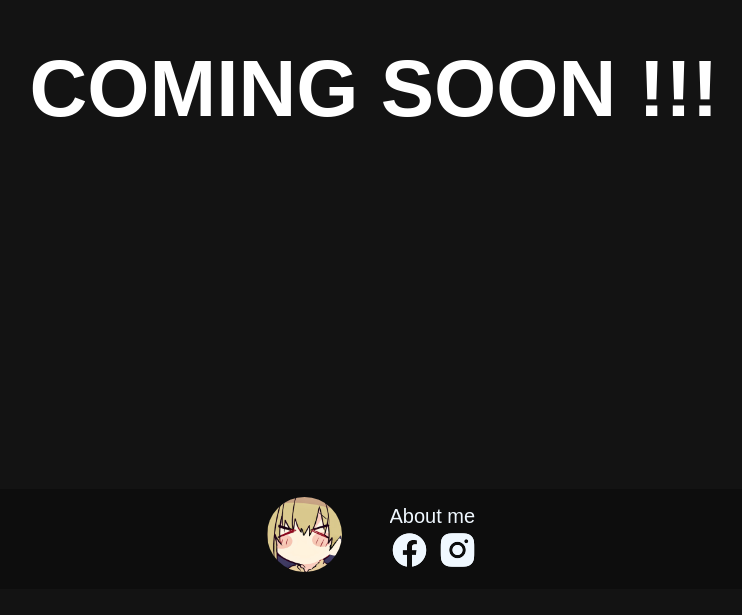
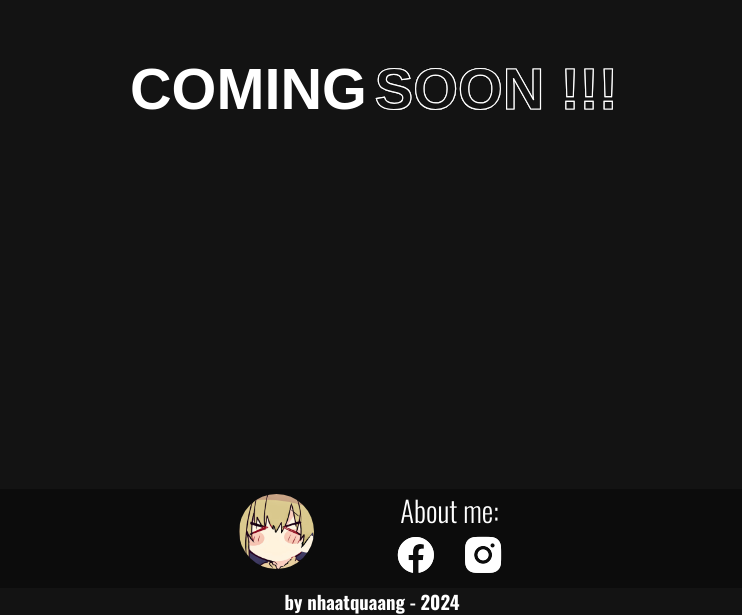
Before and after one commit to NhaatQuaang/NhaatQuaang.github.io, a plain HTML site: page index.html in a window 1280 px wide. Shown: the part 311-926 px from the top of the page, without its empty margins (268-1010 px from the left). Before the commit the page ends 900 px from the top, so only its background shows below. Drawn offline with nearby package versions, Linux system fonts and the light colour scheme; a web font is replaced by a local one.

Commit message:
edit font

```diff
--- a/index.html
+++ b/index.html
@@ -6,6 +6,10 @@
     <meta name="viewport" content="width=device-width, initial-scale=1.0" />
     <link rel="stylesheet" href="https://cdnjs.cloudflare.com/ajax/libs/font-awesome/6.4.2/css/all.min.css" />
     <link rel="stylesheet" href="https://cdnjs.cloudflare.com/ajax/libs/remixicon/4.2.0/remixicon.min.css" />
+    <link rel="preconnect" href="https://fonts.googleapis.com">
+    <link rel="preconnect" href="https://fonts.gstatic.com" crossorigin>
+    <link href="https://fonts.googleapis.com/css2?family=Jaro:opsz@6..72&display=swap" rel="stylesheet">
+    <link href="https://fonts.googleapis.com/css2?family=Jaro:opsz@6..72&family=Oswald:wght@200..700&display=swap" rel="stylesheet">
     <link rel="icon" href="Logo.jpg" />
     <link rel="stylesheet" href="style.css" />
     <title>Coming soon</title>
@@ -13,7 +17,7 @@
 
 <body>
     <div class="center-screen">
-        <h1>COMING <span>SOON !!!</span></h1>
+        <h1>COMING<span> SOON !!!</span></h1>
     </div>
 </body>
 <footer class="container">
@@ -22,7 +26,7 @@
         <img src="Picture/Logo.jpg" />
     </div>
     <div class="column">
-        <p>About me</p>
+        <p>About me:</p>
         <div class="socials">
             <address><a href="https://www.facebook.com/gnaauQ/" target="_blank"><i class="ri-facebook-circle-fill"></i></a></address>
             <address><a href="https://www.instagram.com/nhaatquaang/" target="_blank"><i class="ri-instagram-fill"></i></a></address>
@@ -30,6 +34,10 @@
             </a>
         </div>
     </div>
+
 </footer>
+<div class="copyright">
+    <h3>by nhaatquaang - 2024</h3>
+</div>
 
 </html>
--- a/style.css
+++ b/style.css
@@ -8,36 +8,59 @@
 
     body {
         font-family: 'Poppins', sans-serif;
-        background: #131313
+        background: #131313;
+    }
+
+    span {
+        -webkit-text-fill-color: #131313;
+        -webkit-text-stroke: #fff 0.15vh;
+    }
+
+    body h1 {
+        height: 100vh;
+        display: flex;
+        justify-content: center;
+        align-items: center;
+        padding-left: 4px;
+        gap: 1vh;
     }
 
     div {
-        font-family: 'Poppins', sans-serif;
-        font-size: 40px;
-        font-weight: 1000;
+        font-family: "Jaro", sans-serif;
+        font-size: 180%;
+        overflow: auto;
+        word-spacing: 0px;
+        font-weight: 300;
         background: #fff;
         background-clip: text;
         -webkit-text-fill-color: transparent;
     }
 
-    .center-screen {
-        display: flex;
+    footer {
+        background-color: #0c0c0c;
+        border-top-left-radius: 5vh;
+        border-top-right-radius: 5vh;
+        margin: auto;
         justify-content: center;
         align-items: center;
         padding-left: 4px;
-        min-height: 100vh;
+        gap: 10vh;
     }
 
-    footer {
-        background: rgba(0, 0, 0, 0.3);
+    .column {
+        font-family: "Oswald", sans-serif;
+        text-align: center;
     }
 
     .container {
         display: flex;
-        justify-content: center;
+        align-content: center;
         align-items: center;
-        padding: 0.5em 0.5em 0.5em 0.5rem;
-        gap: 3rem
+        padding-left: 7vh;
+        padding-right: 7vh;
+        padding-bottom: 1vh;
+        gap: 10vh;
+        font-size: 100%;
     }
 
     .container img {
@@ -46,19 +69,17 @@
         border-radius: 50%;
     }
 
-    .column {
-        font-family: "Montserrat", sans-serif;
-        font-size: 20px;
-        font-weight: 100;
-        display: grid;
-        background: aliceblue;
+    .socials {
+        display: flex;
+        font-size: 150%;
+        gap: 3vh;
+        text-align: center;
+    }
+
+    .copyright {
+        font-family: "Oswald", sans-serif;
+        text-align: center;
+        font-size: 100%;
+        font-weight: 5vh;
         background-clip: text;
     }
-
-    .socials {
-        font-weight: 100;
-        background: aliceblue;
-        background-clip: text;
-        display: flex;
-        gap: 0.5rem;
-    }
```
